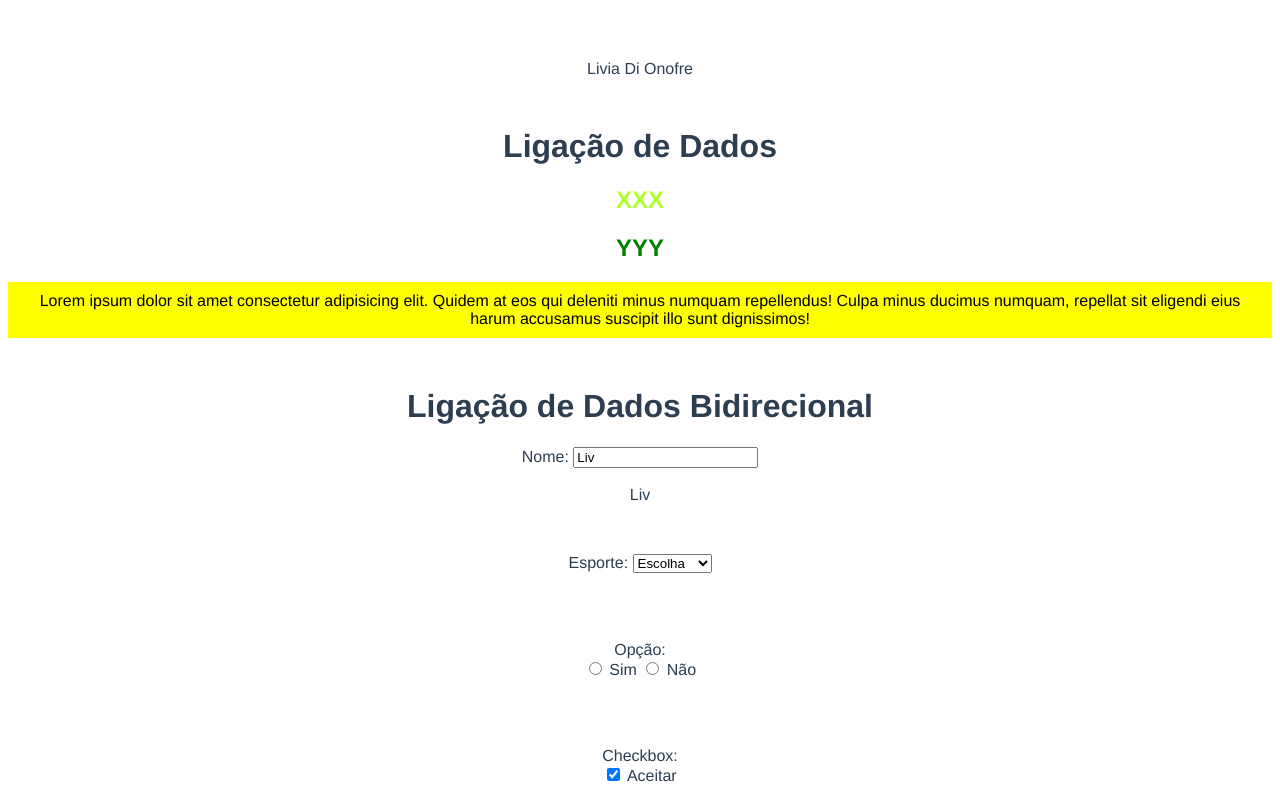
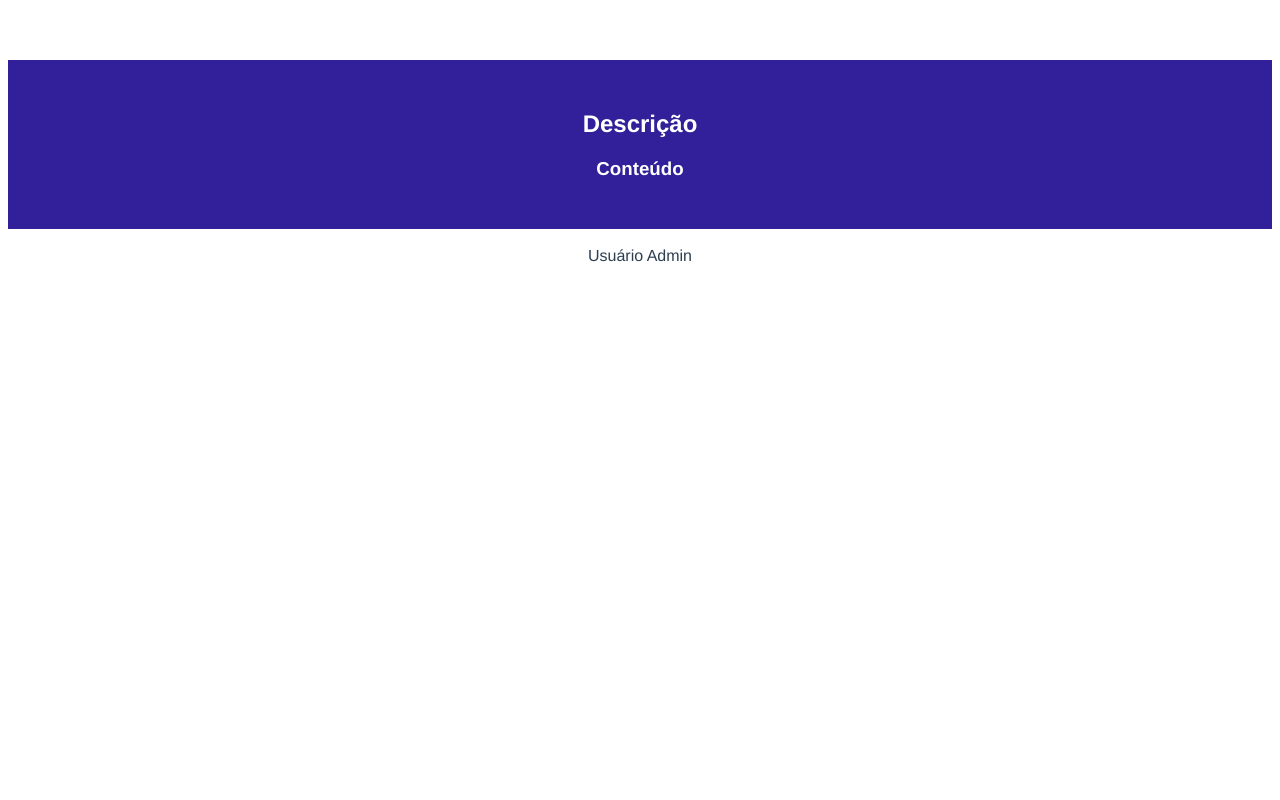
Before and after one commit to liviapires/vueJS, a Vue app in the folder app/: page / in a window 1280 px wide. Shown: the top 800 px of the page. Built offline with nearby package versions, Linux system fonts and the light colour scheme.

Commit message:
Adicionando Componentes Slot

```diff
--- a/app/src/App.vue
+++ b/app/src/App.vue
@@ -1,5 +1,13 @@
 <template>
-  <ExemplosDiretivas v-if="showHeader"/>
+  <!-- <ExemplosDiretivas v-if="show"/> -->
+  <TheHeader>
+
+    <template v-slot:description>
+      <h2>Descrição</h2>
+    </template>
+
+    <h3>Conteúdo</h3>
+  </TheHeader>
 
   <br>
 
@@ -9,16 +17,18 @@
 </template>
 
 <script>
-import ExemplosDiretivas from './components/ExemplosDiretivas.vue'
+// import ExemplosDiretivas from './components/ExemplosDiretivas.vue'
+import TheHeader from './components/TheHeader.vue'
 
 export default {
   name: 'App',
   components: {
-    ExemplosDiretivas,
+    // ExemplosDiretivas,
+    TheHeader,
   },
   data() {
     return {
-      showHeader: true,
+      show: true,
       accessLevel: 'admin',
     }
   }
--- a/app/src/components/ExemplosDiretivas.vue
+++ b/app/src/components/ExemplosDiretivas.vue
@@ -278,7 +278,7 @@
 
 <style>
     .title {
-        color: greenyellow;
+        color: rgb(130, 205, 17);
         padding: 0px;
     }
 
@@ -295,7 +295,7 @@
 
     .text-home{
         color: #000;
-        background-color: yellow
+        background-color: rgb(0, 162, 255);
     }
 
     .todos-items {
--- /dev/null
+++ b/app/src/components/TheHeader.vue
@@ -0,0 +1,33 @@
+<template>
+    <header class="header">
+        <h1 v-if="$slots.title" class="title">
+            <slot name="title"/>
+        </h1>
+
+        <div class="description">
+            <slot name="description"/>
+        </div>
+
+        <div class="content">
+            <slot />
+        </div>
+    </header>
+</template>
+
+<script>
+    export default {
+        name: 'TheHeader',
+        mounted() {
+            console.log(this.$slots)
+        }
+    }
+</script>
+
+<style>
+    .header {
+        color: white;
+        background-color: #31209a;
+        padding: 30px;
+        text-align: center;
+    }
+</style>
```
Also changed, not shown: app/src/components/HelloWorld.vue (deleted, +0 -58 lines).
